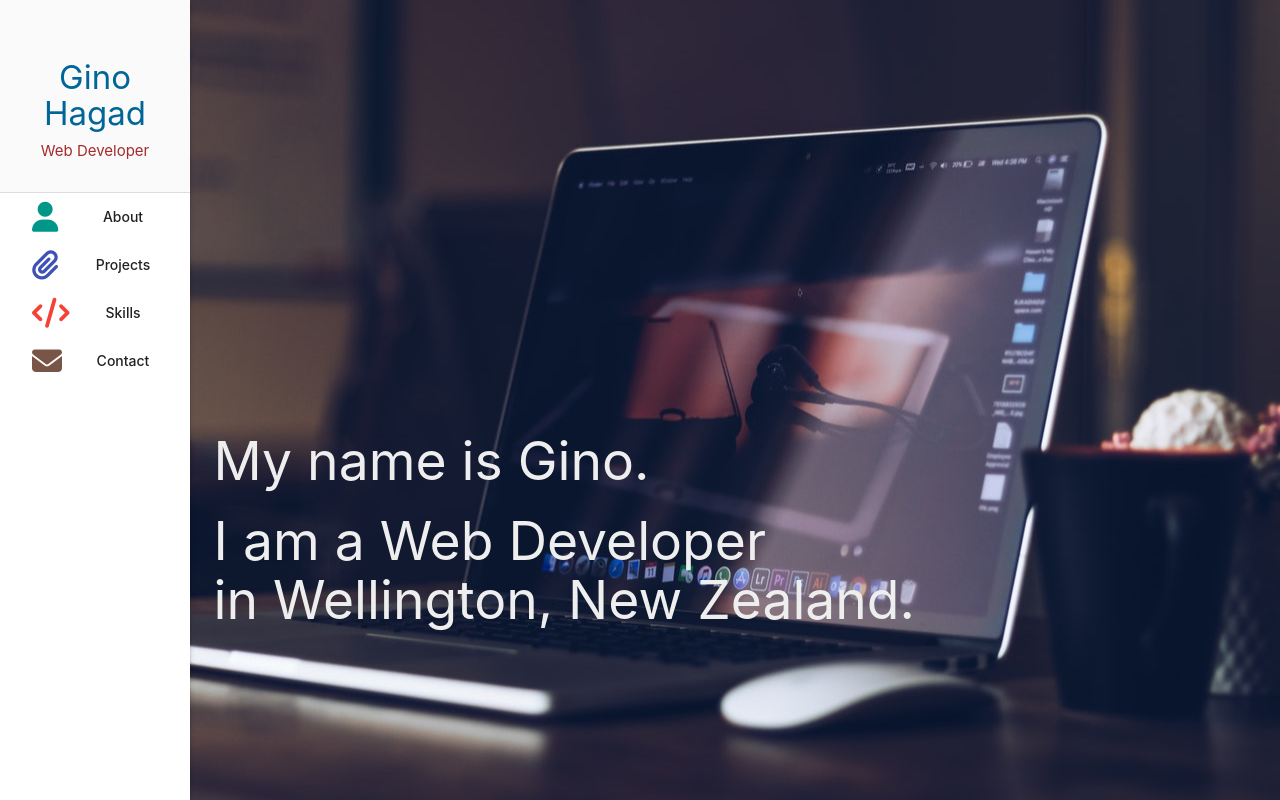
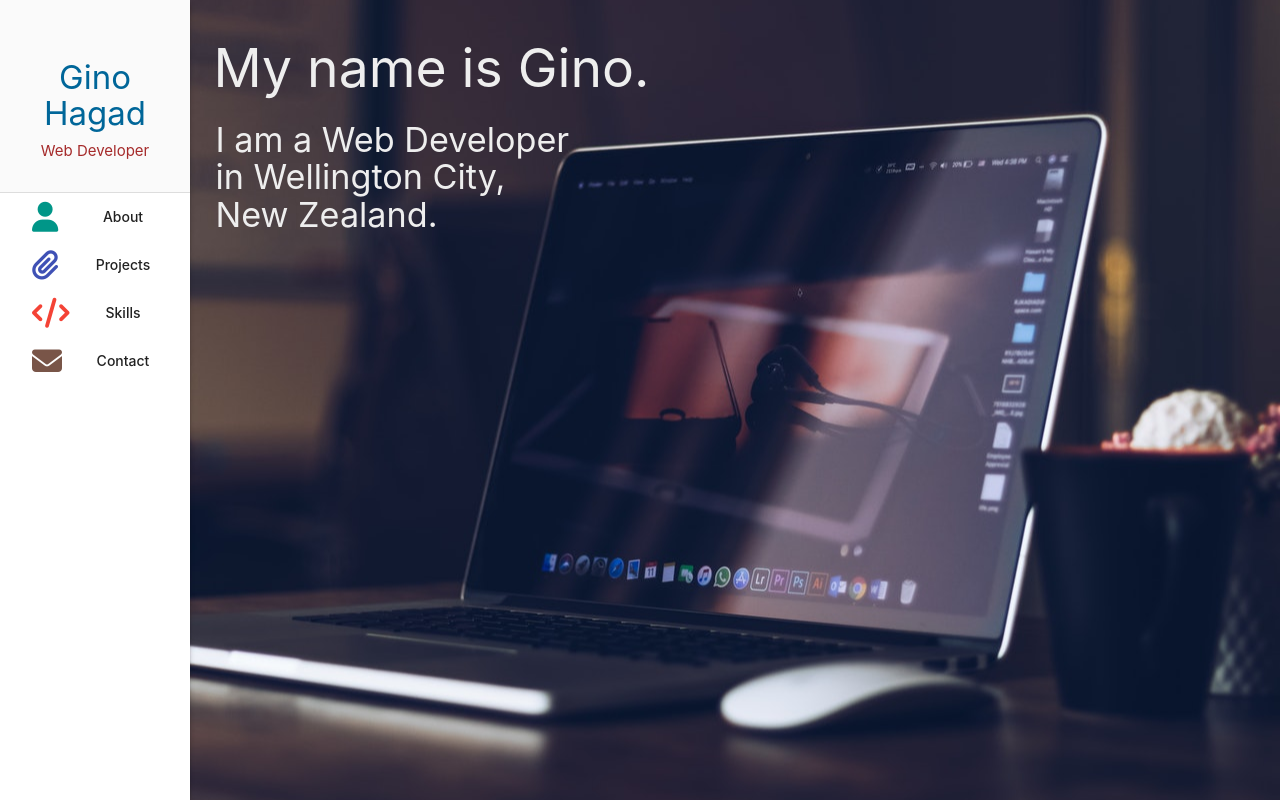
Before and after one commit to ginohagad/portfolio, a React (Create React App) app: page / in a window 1280 px wide. Shown: the top 800 px of the page. Built offline with nearby package versions, Linux system fonts and the light colour scheme.

Commit message:
Updated top page text size and location.

```diff
--- a/src/components/Top/Top.js
+++ b/src/components/Top/Top.js
@@ -8,7 +8,7 @@ const Top = () => {
   return (
     <section id="top" className={`${styles.top} section fullpage`}>
       <h2>My name is Gino.</h2>
-      <h2>I am a Web Developer <br />in Wellington, New Zealand.</h2>
+			<h4>I am a Web Developer <br />in Wellington City, <br /> New Zealand.</h4>
     </section>
   )
 }
--- a/src/components/Top/Top.module.css
+++ b/src/components/Top/Top.module.css
@@ -7,9 +7,16 @@
 }
 
 .top h2 {
+  margin-left: 4em !important;
+}
+
+.top h4 {
+  margin-left: 6.3em !important;
+}
+
+.top h2, h4 {
   color: #eee;
-  margin-left: 4em !important;
   margin-top: 0;
   position: relative;
-  top: 55%;
+  top: 5%;
 }
```
